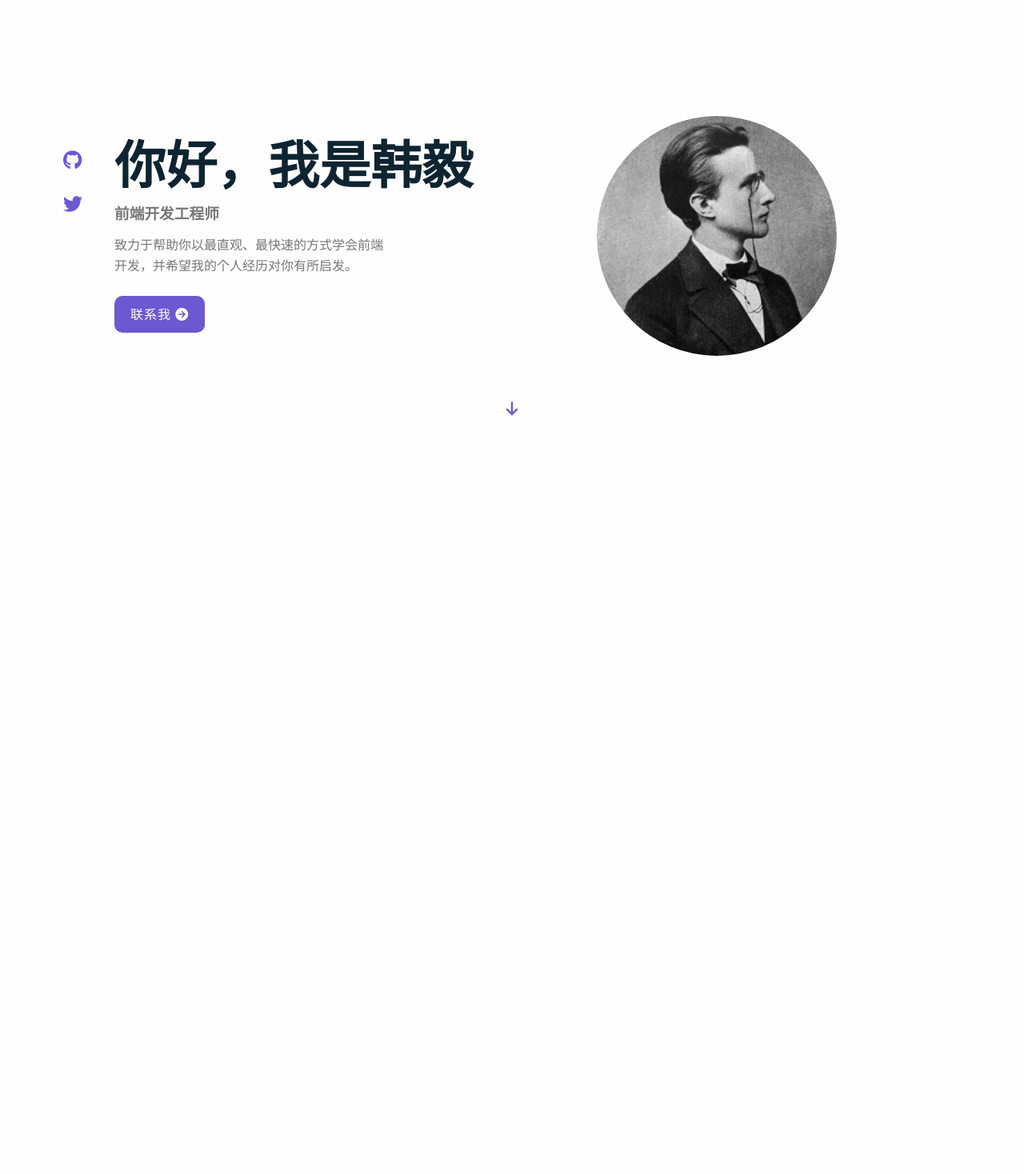
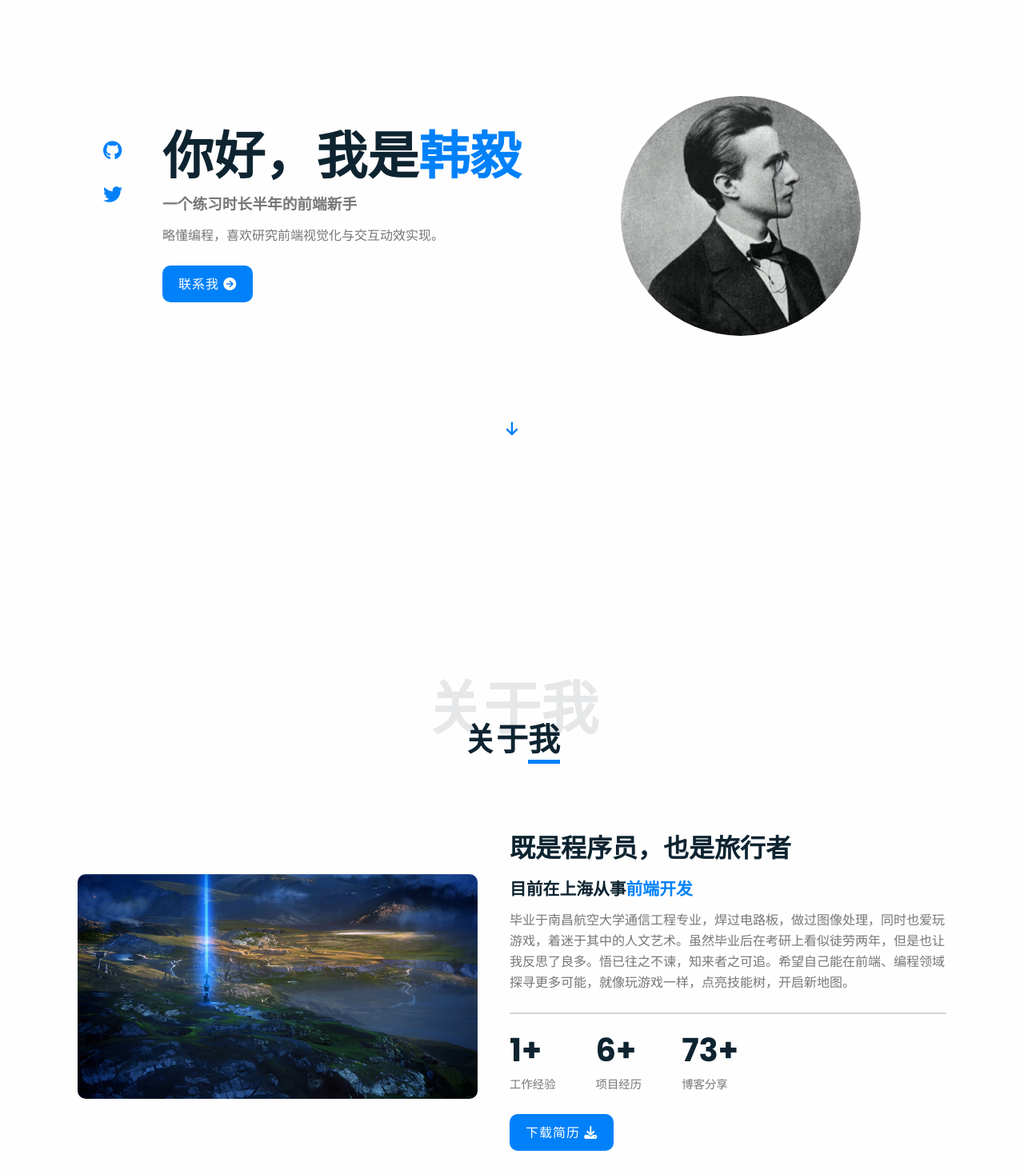
Before and after one commit to hanyi319/portfolio, a Vue app: page / in a window 1280 px wide. Shown: the part 100-1568 px from the top of the page at 80% size. Before the commit the page ends 832 px from the top, so only its background shows below. Built offline with nearby package versions, Linux system fonts and the light colour scheme.

Commit message:
feat: 添加 About 组件

```diff
--- a/src/App.vue
+++ b/src/App.vue
@@ -1,6 +1,7 @@
 <script setup>
 import Header from "./components/Header.vue";
 import Home from "./components/Home.vue";
+import About from "./components/About.vue";
 </script>
 
 <template>
@@ -8,13 +9,9 @@ import Home from "./components/Home.vue";
 
   <!--=======Light/Dark theme button=======-->
 
-  <!--=======Header=======-->
   <Header class="header" />
-
-  <!--=======Home section=======-->
   <Home class="home flex-center" id="home" />
-
-  <!--=======About section=======-->
+  <About class="about section" id="about" />
 
   <!--=======Skills section=======-->
 
@@ -39,11 +36,28 @@ import Home from "./components/Home.vue";
   justify-content: center;
   align-items: center;
 }
+
+.section {
+  position: relative;
+  width: 1150px;
+  padding: 6rem 2rem 2rem;
+  margin-left: auto;
+  margin-right: auto;
+}
+
+.sub-section {
+  position: relative;
+  width: 1150px;
+  padding: 6rem 0;
+  margin-left: auto;
+  margin-right: auto;
+}
+
 .header {
+  z-index: 99999;
   position: fixed;
   top: 0;
   left: 0;
-  z-index: 99999;
   width: 100%;
   backdrop-filter: blur(20px);
   transition: 0.6s ease;
--- a/src/assets/stylesheets/vars.scss
+++ b/src/assets/stylesheets/vars.scss
@@ -1,11 +1,11 @@
 :root {
   /*=======Main theme colors=======*/
   --first-color: #0e2431;
-  --second-color: #6a59d1;
+  --second-color: #0081f9;
   --third-color: #777;
 
   /*=======Hover colors=======*/
-  --hover-color: #614fd0;
+  --hover-color: #0064e0;
 
   /*=======Background colors=======*/
   --body-bg-color: #fefefe;
--- /dev/null
+++ b/src/components/About.vue
@@ -0,0 +1,149 @@
+<template>
+  <div class="container flex-center">
+    <h1 class="section-title-01">关于我</h1>
+    <h1 class="section-title-02">关于我</h1>
+    <div class="content flex-center">
+      <div class="about-img">
+        <img src="../assets/images/about-img.jpg" alt="关于我" />
+      </div>
+      <div class="about-info">
+        <div class="description">
+          <h3>既是程序员，也是旅行者</h3>
+          <h4>目前在上海从事<span>前端开发</span></h4>
+          <p>
+            毕业于南昌航空大学通信工程专业，焊过电路板，做过图像处理，同时也爱玩游戏，着迷于其中的人文艺术。虽然毕业后在考研上看似徒劳两年，但是也让我反思了良多。悟已往之不谏，知来者之可追。希望自己能在前端、编程领域探寻更多可能，就像玩游戏一样，点亮技能树，开启新地图。
+          </p>
+        </div>
+        <ul class="professional-list">
+          <li class="list-item">
+            <h3>1+</h3>
+            <span>工作经验</span>
+          </li>
+          <li class="list-item">
+            <h3>6+</h3>
+            <span>项目经历</span>
+          </li>
+          <li class="list-item">
+            <h3>73+</h3>
+            <span>博客分享</span>
+          </li>
+        </ul>
+        <a href="http://hanyi319.gitee.io/cv/" class="btn"
+          >下载简历 <i class="fas fa-download"></i
+        ></a>
+      </div>
+    </div>
+  </div>
+</template>
+
+<style lang="scss" scoped>
+.flex-center {
+  display: flex;
+  justify-content: center;
+  align-items: center;
+}
+
+.container {
+  position: relative;
+  flex-direction: column;
+
+  > .section-title-01 {
+    margin-bottom: 2rem;
+    font-size: 4.5em;
+    font-weight: 800;
+    color: linear-gradient(to top, transparent 0%, var(--first-color) 70%);
+    --webkit-background-flip: text;
+    --webkit-text-fill-color: transparent;
+    opacity: 0.1;
+  }
+
+  > .section-title-02 {
+    font-size: 2.5em;
+    font-weight: 700;
+    transform: translateY(-80px);
+  }
+
+  > .section-title-02:before {
+    content: "";
+    position: absolute;
+    width: 40px;
+    height: 5px;
+    right: 0;
+    bottom: 0;
+    background: var(--second-color);
+  }
+
+  > .content {
+    column-gap: 40px;
+    width: 100%;
+
+    > .about-img {
+      position: relative;
+
+      > img {
+        max-width: 500px;
+        border-radius: 10px;
+      }
+    }
+
+    > .about-info {
+      > .description {
+        max-width: 600px;
+
+        > h3 {
+          margin-bottom: 10px;
+          font-size: 2em;
+          font-weight: 600;
+        }
+
+        > h4 {
+          margin-bottom: 10px;
+          font-size: 1.3em;
+          font-weight: 600;
+
+          > span {
+            color: var(--second-color);
+          }
+        }
+
+        > p {
+          padding-bottom: 25px;
+          margin-bottom: 15px;
+          border-bottom: 2px solid var(--line-color);
+          font-size: var(--normal-font-size);
+          color: var(--third-color);
+        }
+      }
+
+      > .professional-list {
+        display: flex;
+        column-gap: 50px;
+
+        > .list-item {
+          > h3 {
+            font-size: 2.5em;
+            font-weight: 700;
+          }
+
+          > span {
+            font-size: var(--small-font-size);
+            color: var(--third-color);
+          }
+        }
+      }
+
+      > .btn {
+        display: inline-block;
+        padding: 10px 20px;
+        margin-top: 25px;
+        border-radius: 10px;
+        font-size: var(--normal-font-size);
+        font-weight: 500;
+        letter-spacing: 1px;
+        color: #fff;
+        background: var(--second-color);
+      }
+    }
+  }
+}
+</style>
--- a/src/components/Header.vue
+++ b/src/components/Header.vue
@@ -13,30 +13,30 @@
   </div>
 </template>
 
-<style lang="scss" scoped>
+<style lang="scss">
 .nav-bar {
   position: relative;
-  height: calc(4rem + 1rem);
-  width: 100%;
   display: flex;
   justify-content: space-between;
   align-items: center;
+  height: calc(4rem + 1rem);
+  width: 100%;
+  padding: 0 40px;
   margin-left: auto;
   margin-right: auto;
-  padding: 0 40px;
   transition: 0.6s ease;
 
   > .logo {
-    color: var(--first-color);
     font-size: 1.3em;
     font-weight: 600;
+    color: var(--first-color);
   }
 
   .nav-items {
     > a {
-      color: var(--first-color);
       font-size: var(--normal-font-size);
       font-weight: 500;
+      color: var(--first-color);
     }
 
     > a:not(:last-child) {
--- a/src/components/Home.vue
+++ b/src/components/Home.vue
@@ -7,9 +7,9 @@
           <a href="#"><i class="fab fa-twitter"></i></a>
         </div>
         <div class="info">
-          <h2>你好，我是韩毅</h2>
-          <h3>前端开发工程师</h3>
-          <p>致力于帮助你以最直观、最快速的方式学会前端开发，并希望我的个人经历对你有所启发。</p>
+          <h2>你好，我是<span>韩毅</span></h2>
+          <h3>一个练习时长半年的前端新手</h3>
+          <p>略懂编程，喜欢研究前端视觉化与交互动效实现。</p>
           <a href="" class="btn">联系我 <i class="fas fa-arrow-circle-right"></i></a>
         </div>
       </div>
@@ -34,11 +34,12 @@
     > .media-icons {
       display: flex;
       flex-direction: column;
-      margin-right: 40px;
+      margin-left: 50px;
+      margin-right: 50px;
 
       > a {
+        margin: 10px 0;
         font-size: 1.5em;
-        margin: 10px 0;
         color: var(--second-color);
       }
 
@@ -52,6 +53,10 @@
         font-size: 4em;
         font-weight: 600;
         line-height: 70px;
+
+        > span {
+          color: var(--second-color);
+        }
       }
 
       > h3 {
@@ -62,21 +67,21 @@
       }
 
       > p {
+        max-width: 500px;
+        font-size: var(--normal-font-size);
         color: var(--third-color);
-        font-size: var(--normal-font-size);
-        max-width: 350px;
       }
 
       > .btn {
-        background: var(--second-color);
-        color: #fff;
+        display: inline-block;
+        padding: 10px 20px;
+        margin-top: 25px;
+        border-radius: 10px;
         font-size: var(--normal-font-size);
         font-weight: 500;
-        display: inline-block;
-        margin-top: 25px;
-        padding: 10px 20px;
         letter-spacing: 1px;
-        border-radius: 10px;
+        color: #fff;
+        background: var(--second-color);
       }
 
       > .btn:hover {
@@ -94,21 +99,20 @@
 
     > img {
       max-width: 300px;
-      max-height: 300px;
       border-radius: 50%;
     }
   }
 }
 
 .scroll-down {
-  color: var(--first-color);
+  margin-top: 100px;
   font-size: var(--normal-font-size);
   font-weight: 500;
-  margin-top: 50px;
+  color: var(--first-color);
 
   > i {
+    font-size: 1.2em;
     color: var(--second-color);
-    font-size: 1.2em;
     animation: arrow-down ease 2s infinite;
   }
 }
```
Also changed, not shown: src/assets/images/about-img.jpg (added).
